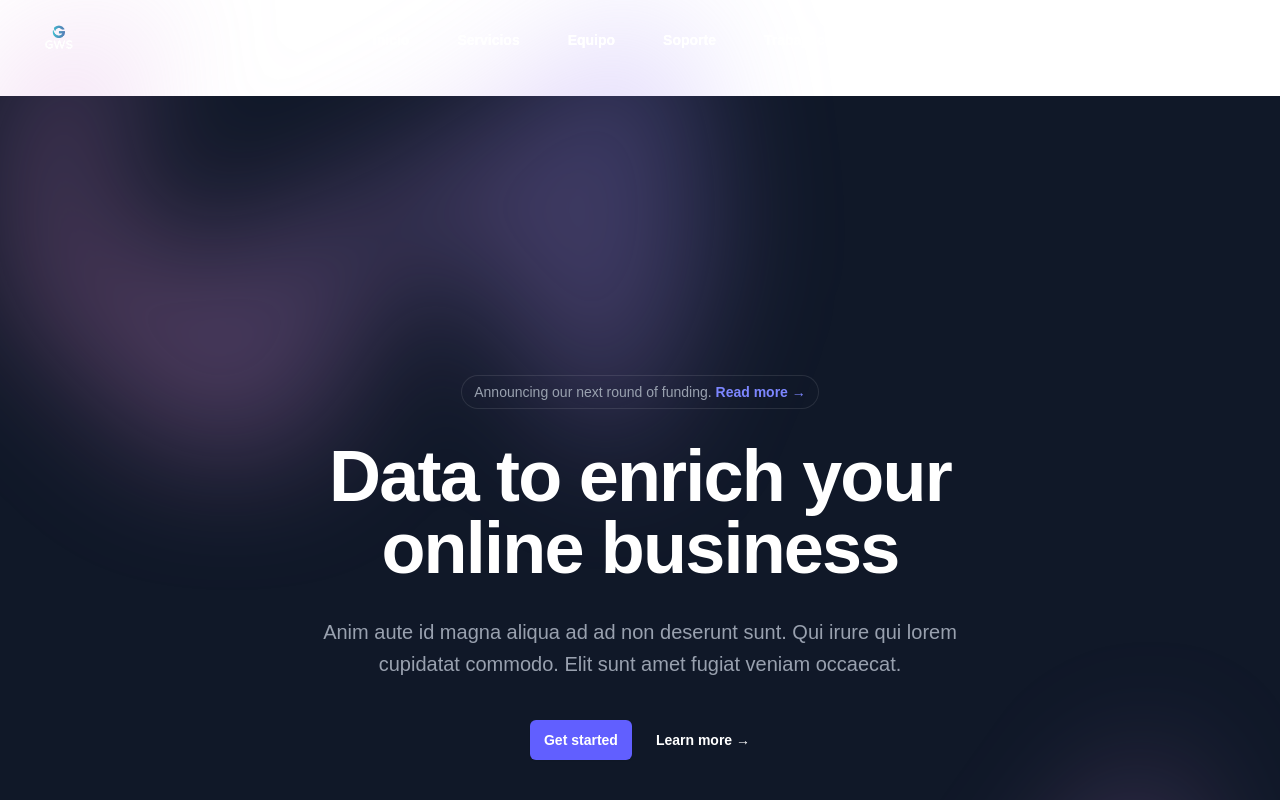
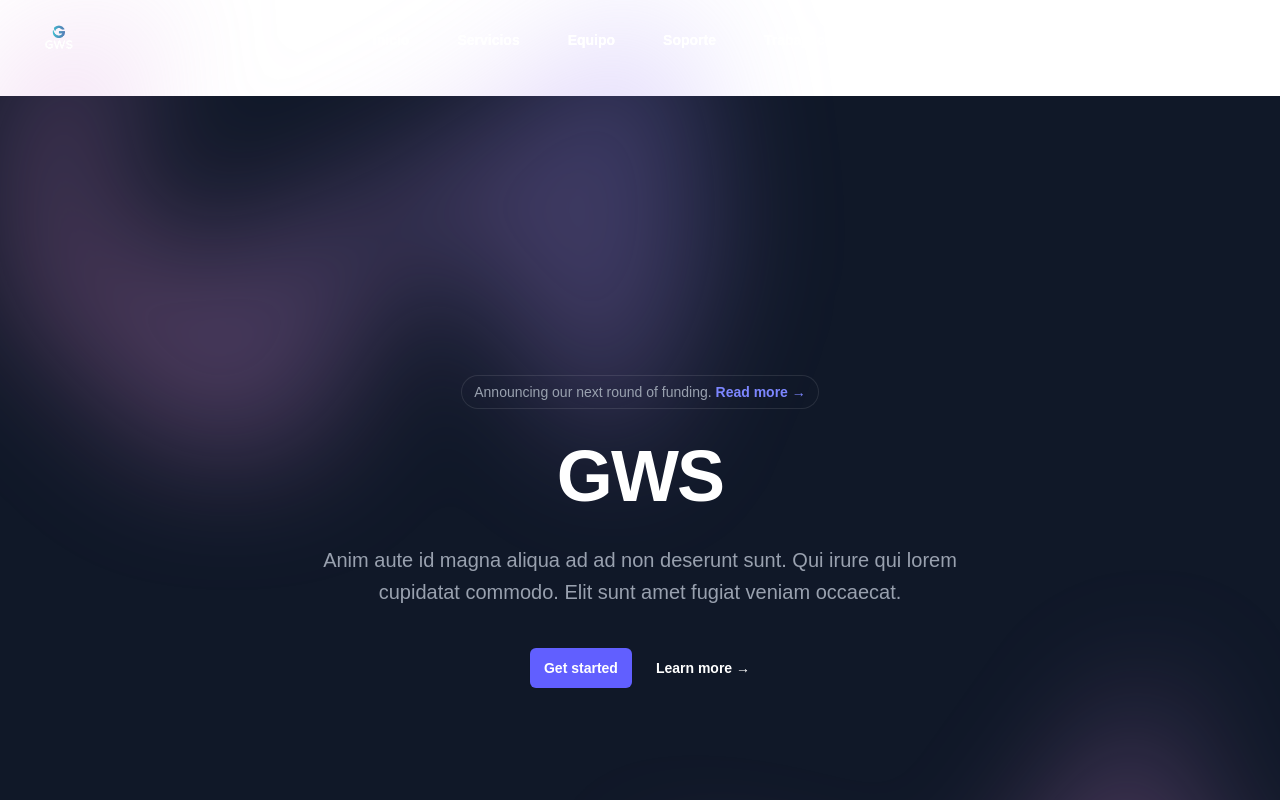
Before and after one commit to EmanuelVMec/GWS, a Next.js app in the folder empresa/: page / in a window 1280 px wide. Shown: the top 800 px of the page. Built offline with nearby package versions, Linux system fonts and the light colour scheme.

Commit message:
Update page.tsx

```diff
--- a/empresa/src/app/page.tsx
+++ b/empresa/src/app/page.tsx
@@ -230,7 +230,7 @@ export default function Home() {
           </div>
           <div className="text-center">
             <h1 className="text-5xl font-semibold tracking-tight text-balance text-white sm:text-7xl">
-              Data to enrich your online business
+              GWS
             </h1>
             <p className="mt-8 text-lg font-medium text-pretty text-gray-400 sm:text-xl/8">
               Anim aute id magna aliqua ad ad non deserunt sunt. Qui irure qui lorem cupidatat commodo. Elit sunt amet
```
